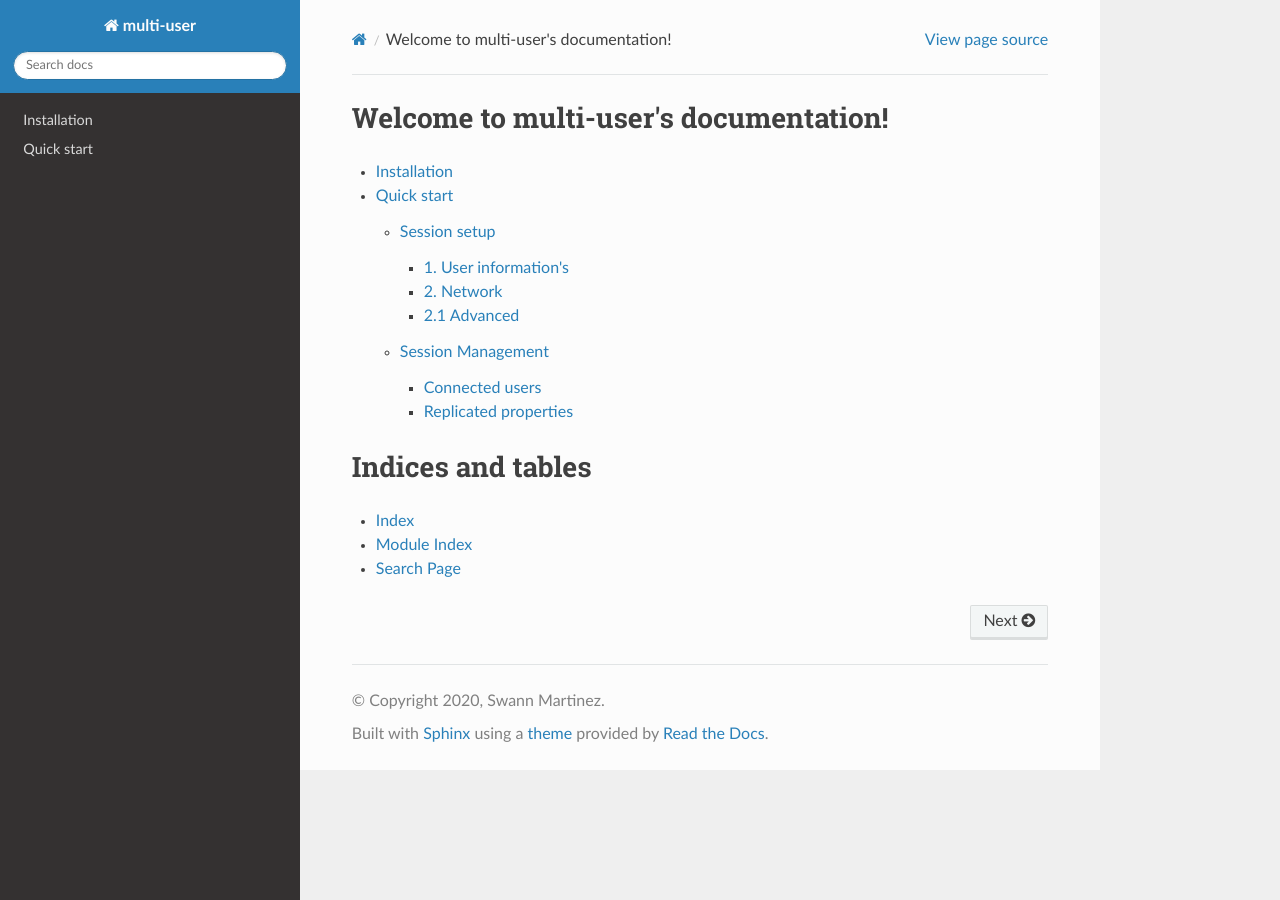
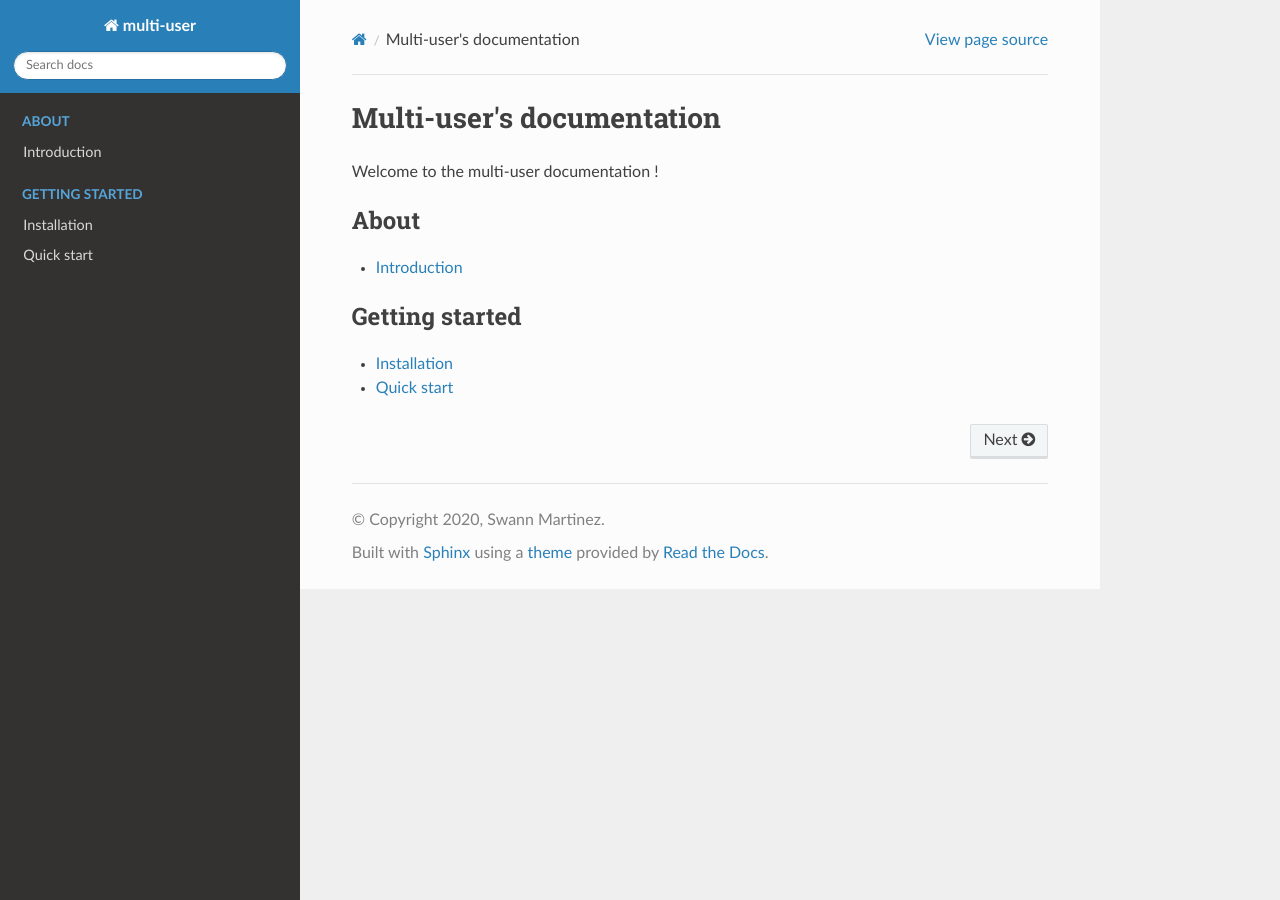
Before and after one commit to AvvyB/blender-multi-user, a Sphinx documentation site: the page built from docs/index.rst, in a window 1280 px wide. Built offline with Sphinx 7.4.7 and the Read the Docs theme 2.0.0, drawn with Linux system fonts in a browser that asks for light colours.

Commit message:
feat: documentation base structure
Related to #51

```diff
--- a/docs/conf.py
+++ b/docs/conf.py
@@ -66,6 +66,18 @@ html_theme_path = [sphinx_rtd_theme.get_html_theme_path()]
 if on_rtd:
     using_rtd_theme = True
 
+# Theme options
+html_theme_options = {
+    # 'typekit_id': 'hiw1hhg',
+    # 'analytics_id': '',
+    # 'sticky_navigation': True  # Set to False to disable the sticky nav while scrolling.
+    # 'logo_only': True,  # if we have a html_logo below, this shows /only/ the logo with no title text
+    #'collapse_navigation': False,  # Collapse navigation (False makes it tree-like)
+    # 'display_version': True,  # Display the docs version
+    # 'navigation_depth': 4,  # Depth of the headers shown in the navigation bar
+}
+
+
 # -- Options for HTMLHelp output ------------------------------------------
 
 # Output file base name for HTML help builder.
@@ -81,3 +93,6 @@ notfound_context = {
 <p>Try using the search box or go to the homepage.</p>
 ''',
 }
+
+# Enable directives that insert the contents of external files
+file_insertion_enabled = False
--- a/docs/index.rst
+++ b/docs/index.rst
@@ -3,19 +3,22 @@
    You can adapt this file completely to your liking, but it should at least
    contain the root `toctree` directive.
 
-Welcome to multi-user's documentation!
-======================================
+Multi-user's documentation
+==========================
+
+Welcome to the multi-user documentation !
 
 .. toctree::
+    :maxdepth: 1
+    :caption: About
+    :name: sec-about
+
+    introduction
+
+.. toctree::
+    :maxdepth: 1
+    :caption: Getting started
+    :name: sec-learn
 
     install
     quickstart
-
-
-
-Indices and tables
-==================
-
-* :ref:`genindex`
-* :ref:`modindex`
-* :ref:`search`
--- a/docs/install.rst
+++ b/docs/install.rst
@@ -1,4 +1,3 @@
-============
 Installation
 ============
 
--- /dev/null
+++ b/docs/introduction.rst
@@ -0,0 +1,2 @@
+Introduction
+============
```
